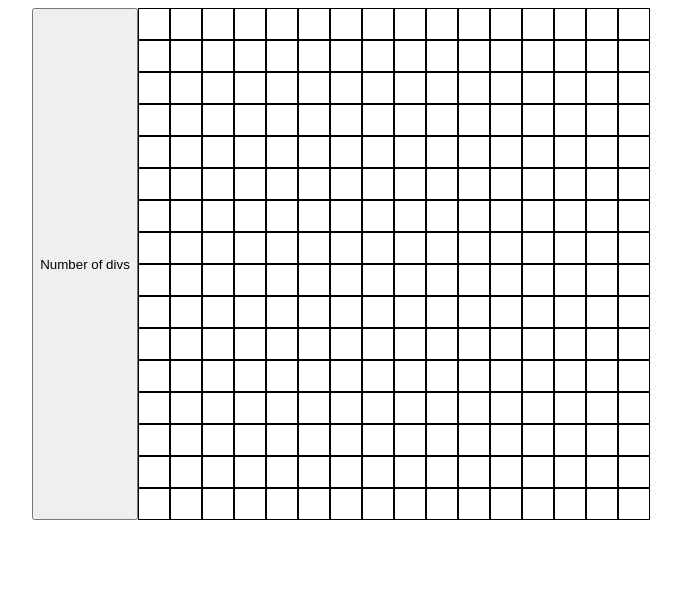
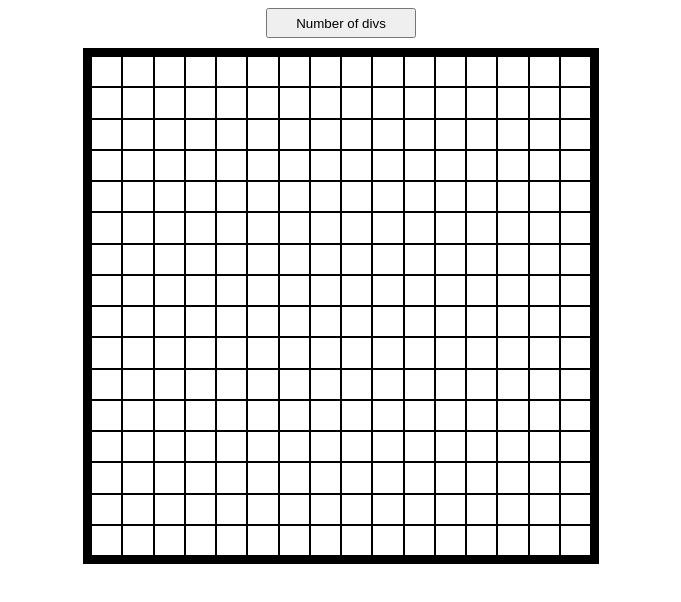
Before and after one commit to 20CenturyBoy/Etch-a-Sketch, a plain HTML site: page index.html in a window 1280 px wide. Shown: the whole page, without its empty margins (299-980 px from the left). Drawn offline with Linux system fonts and the light colour scheme.

Commit message:
Adds button which generates sketchpad
Given commit creates button on webpage via which its possible to
generate new sketchpad on web page in place of old dynamically.
Due to it(button) being defined to have  click event listener with event
handler which removes previously defined sketchpad and creates new one
based on inputed number via prompt function.Esentally given the user
ability to via given button create new sketchpad and to determine number
of squares sketchpad should contain.

And in order for said sketchpad to have same size as previous one
squares are now insted of having consistent size set to have size based on
container size/avialiable space and number of other squares in it due to
each needing to have equal amount of space assigned to it in container/whole.

```diff
--- a/index.html
+++ b/index.html
@@ -6,19 +6,37 @@
     <title>Document</title>
     <script src="script.js" defer></script>
     <style>
-        body{
+        #content-container{
             display:flex;
-            justify-content: center;
+            justify-content:center;
         }
         #content{
             display:flex;
+            height:500px;
+            width:500px;
+            border: black solid 8px;
+        }
+        .container{
+            display:flex;
+            flex-direction:column;
+            flex-grow:1;
         }
         .new{
             border: black solid 1px;
+            min-width: 2px;
+            min-height: 2px;
             margin: 0px;
             padding: 0px;
-            height: 30px;
-            width: 30px;
+            flex-grow: 1;
+        }
+        .button-container{
+            display:flex;
+            justify-content:center;
+        }
+        #button{
+            margin-bottom:10px;
+            height:30px;
+            width:150px;
         }
 
 
@@ -26,9 +44,11 @@
 
 </head>
 <body>
-    <button id="button">Number of divs</button>
+   <div class="button-container"><button id="button">Number of divs</button></div>
+   <div id="content-container">
     <div id="content">
 
     </div>
+   </div>
 </body>
 </html>
--- a/script.js
+++ b/script.js
@@ -1,9 +1,11 @@
-let n = 16;
 
+function generateSketchpad(n)
+{
     for(let i=0;i<n;i++)
     {
         let content = document.querySelector('#content');
         let container = document.createElement('div');
+        container.classList.add('container');
         for(let j=0;j<n;j++)
         {
             const div = document.createElement('div');
@@ -15,3 +17,20 @@ for(let i=0;i<n;i++)
         }
         content.appendChild(container);
     }
+}
+
+let n = 16  ;
+generateSketchpad(n);
+
+const button = document.querySelector('#button');
+button.addEventListener('click',() => {
+    const contentContainer = document.querySelector('#content-container');
+    let content = document.querySelector('#content');
+    contentContainer.removeChild(content);
+    content = document.createElement('div');
+    content.setAttribute('id', 'content');
+    contentContainer.appendChild(content);
+    let n = prompt("How many squares would you like in new sketchpad?")
+    generateSketchpad(n);
+
+})
```
Lines whose indentation alone changed are shown as unchanged.
